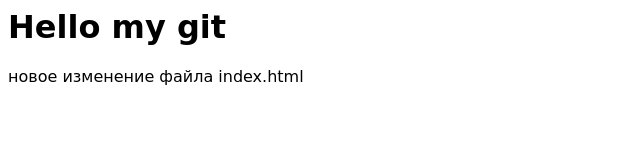
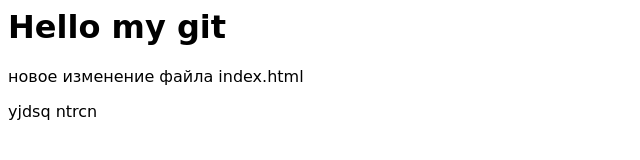
Before and after one commit to UzunVally/site, a plain HTML site: page index.html in a window 1280 px wide. Shown: the whole page, without its empty margins (0-640 px from the left). Drawn offline with Linux system fonts and the light colour scheme; files that its build step writes are made by us from their sources.

Commit message:
second commit

```diff
--- a/index.html
+++ b/index.html
@@ -7,5 +7,6 @@
 <p>
     новое изменение файла index.html
 </p>
+<p> yjdsq ntrcn </p>
 </body>
 </html>
```
